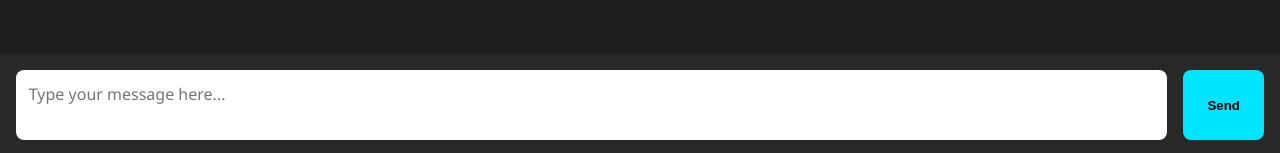
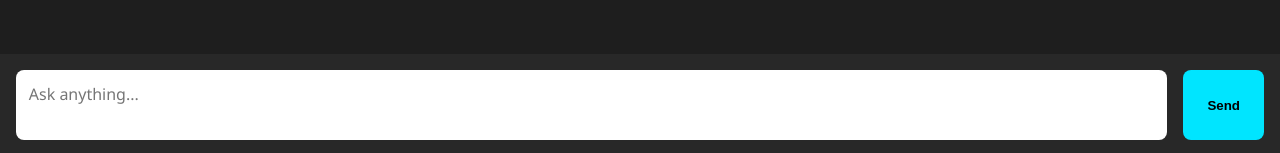
Before and after one commit to otonoteam2/otonoteam2.github.io, a plain HTML site: page ChatGPT.html in a window 1280 px wide. Shown: the part 644-797 px from the top of the page. Drawn offline with Linux system fonts and the light colour scheme.

Commit message:
Update ChatGPT.html

```diff
--- a/ChatGPT.html
+++ b/ChatGPT.html
@@ -97,7 +97,7 @@
   <header>ChatGPT Pro</header>
   <div id="chat-container"></div>
   <form id="input-area" onsubmit="return false;">
-    <textarea id="user-input" rows="2" placeholder="Type your message here..."></textarea>
+    <textarea id="user-input" rows="2" placeholder="Ask anything..."></textarea>
     <button id="send-btn">Send</button>
   </form>
 
```
